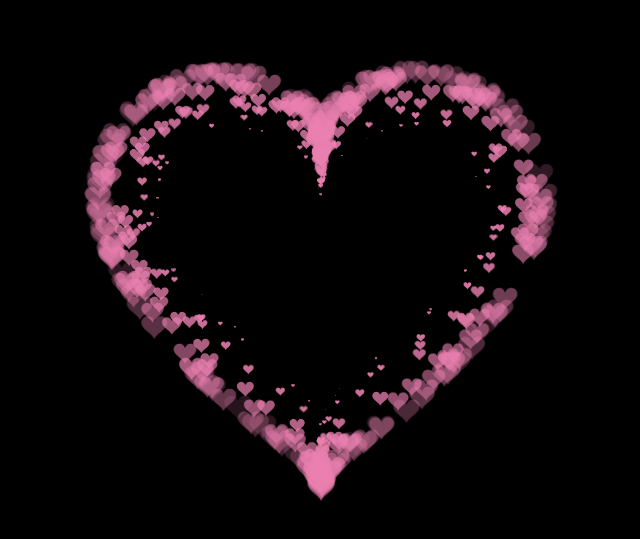
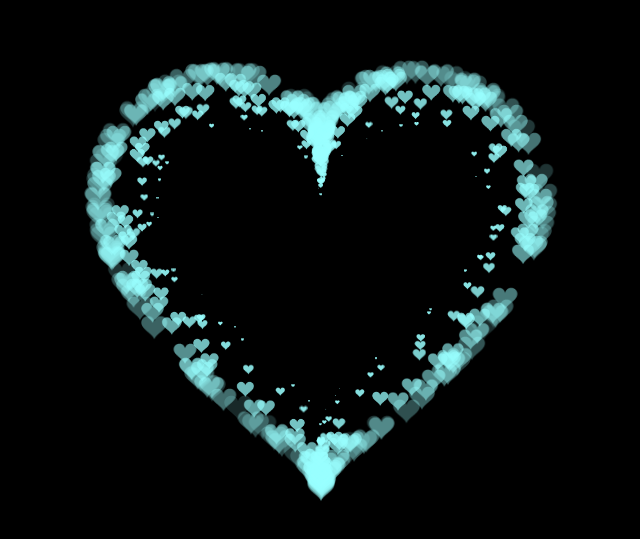
Before and after one commit to huy9633/Minh, a plain HTML site: page index.html in a window 1280 px wide. Shown: the part 123-662 px from the top of the page, without its empty margins (319-959 px from the left). Drawn offline with Linux system fonts and the light colour scheme.

Commit message:
Update index.html

```diff
--- a/index.html
+++ b/index.html
@@ -380,7 +380,7 @@ var ParticlePool = (function() {
 
     // create the fill
 
-    context.fillStyle = '#ea80b0';
+    context.fillStyle = '#99FFFF';
 
     context.fill();
 
```
